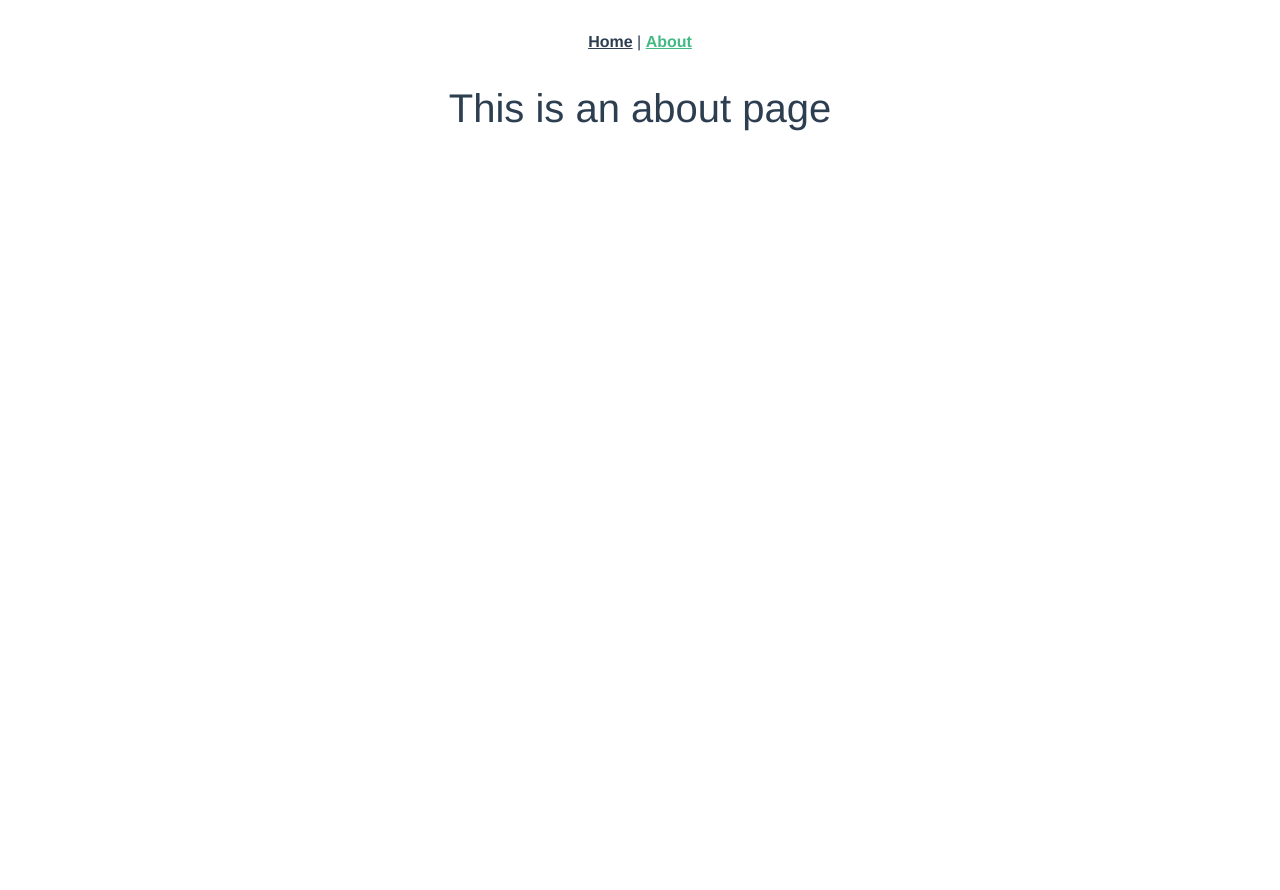
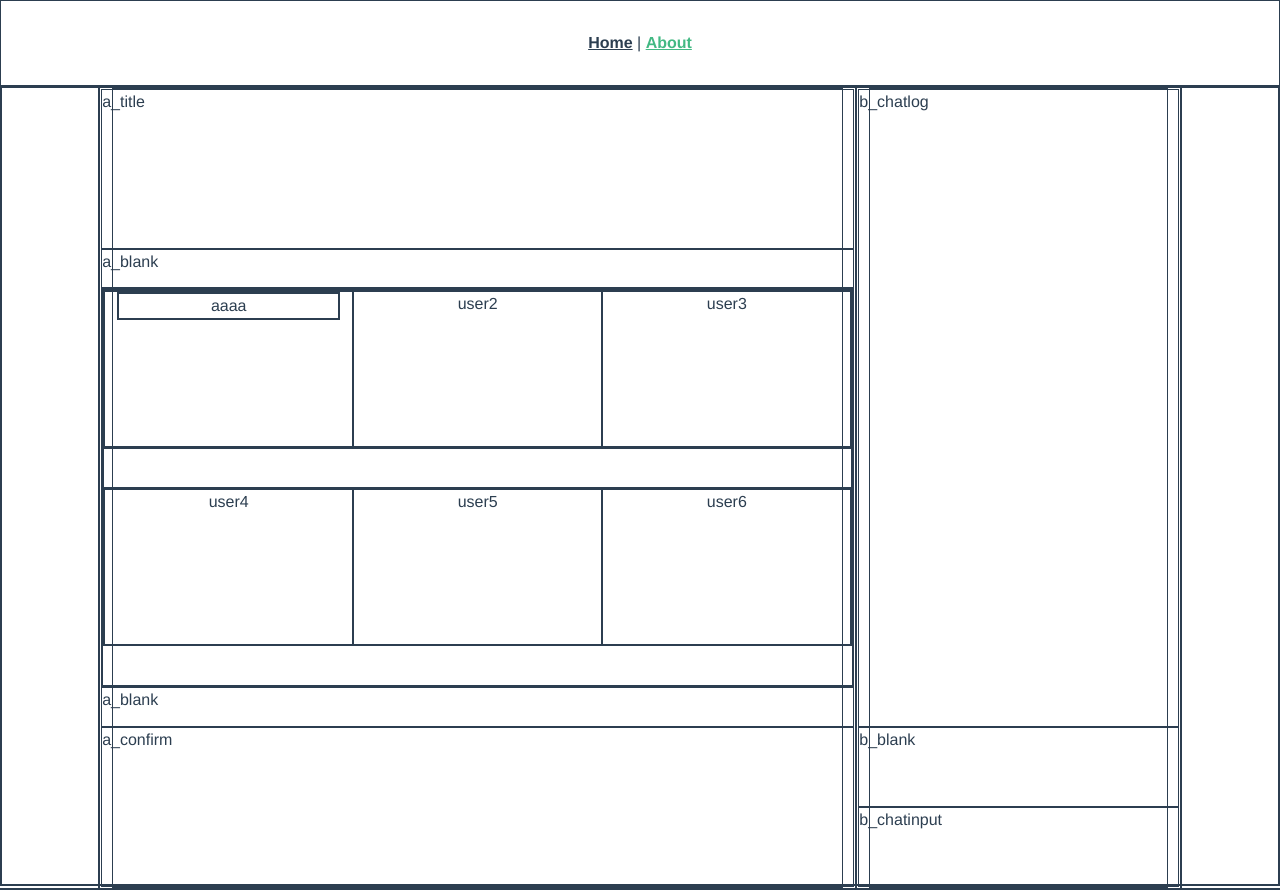
Before and after one commit to zlzlelzl/LiarGame, a Vue app in the folder front-end/: page /about in a window 1280 px wide. Before the commit the page ends 800 px from the top, so only its background shows below. Built offline with nearby package versions, Linux system fonts and the light colour scheme; what bootstrap-icons-vue would draw is missing.

Commit message:
뷰 컨테이너 만들기

```diff
--- a/front-end/src/App.vue
+++ b/front-end/src/App.vue
@@ -3,7 +3,7 @@
     <router-link to="/">Home</router-link> |
     <router-link to="/about">About</router-link>
   </nav>
-  <router-view />
+  <router-view  style="width:100%;height:100vh;"/>
 </template>
 
 <style>
@@ -27,4 +27,10 @@ nav a {
 nav a.router-link-exact-active {
   color: #42b983;
 }
+
+/* 코딩 끝나면 지워주세요 */
+div{
+    border-style: solid;
+    border-width: 1px;
+}
 </style>
--- /dev/null
+++ b/front-end/src/components/ingame/GameUsers.vue
@@ -0,0 +1,41 @@
+<template>
+  <div class="users">
+    <div class="row" style="height:40%;">
+        <div class="col-4">
+            <user-comp></user-comp>
+        </div>
+        <div class="col-4">
+            user2
+        </div>
+        <div class="col-4">
+            user3
+        </div>
+    </div>
+    <div class="row" style="height:10%;"></div>
+    <div class="row" style="height:40%;">
+        <div class="col-4">
+            user4
+        </div>
+        <div class="col-4">
+            user5
+        </div>
+        <div class="col-4">
+            user6
+        </div>
+    </div>
+  </div>
+</template>
+
+<script>
+import UserComp from "@/components/ingame/UserComp.vue"
+
+export default {
+  components: { UserComp },
+  name: "GameUser",
+  created() {
+
+  },
+}
+</script>
+
+<style></style>
--- /dev/null
+++ b/front-end/src/components/ingame/MainChat.vue
@@ -0,0 +1,18 @@
+<template>
+  <div class="chat">
+    <div class="row" style="height:80%">b_chatlog</div>
+    <div class="row" style="height:10%">b_blank</div>
+    <div class="row" style="height:10%">b_chatinput</div>
+  </div>
+</template>
+
+<script>
+export default {
+  name: "MainChat",
+  created() {
+
+  },
+}
+</script>
+
+<style></style>
--- /dev/null
+++ b/front-end/src/components/ingame/MainGame.vue
@@ -0,0 +1,25 @@
+<template>
+  <div class="game">
+    <div class="row" style="height:20%">a_title</div>
+    <div class="row" style="height:5%">a_blank</div>
+    <div class="row" style="height:50%">
+        <game-users></game-users>
+    </div>
+    <div class="row" style="height:5%">a_blank</div>
+    <div class="row" style="height:20%">a_confirm</div>
+  </div>
+</template>
+
+<script>
+import GameUsers from "@/components/ingame/GameUsers.vue"
+
+export default {
+  components: { GameUsers },
+  name: "MainGame",
+  created() {
+
+  },
+}
+</script>
+
+<style></style>
--- /dev/null
+++ b/front-end/src/components/ingame/UserComp.vue
@@ -0,0 +1,26 @@
+<template>
+  <div class="user">
+    <user-comp-speak>
+        <div class="row" style="height:40%;">
+            <div class="col-4">
+                user1
+            </div>
+        </div>
+    </user-comp-speak>
+
+  </div>
+</template>
+
+<script>
+import UserCompSpeak from "@/components/ingame/UserCompSpeak.vue";
+
+export default {
+  name: "UserComp",
+  components: { UserCompSpeak },
+  created() {
+
+  },
+}
+</script>
+
+<style></style>
--- /dev/null
+++ b/front-end/src/components/ingame/UserCompSpeak.vue
@@ -0,0 +1,14 @@
+<template>
+  <div class="userSpeak">
+    aaaa
+  </div>
+</template>
+
+<script>
+export default {
+  name: "UserCompSpeak",
+  created() {},
+}
+</script>
+
+<style></style>
--- a/front-end/src/router/index.js
+++ b/front-end/src/router/index.js
@@ -10,11 +10,7 @@ const routes = [
   {
     path: "/about",
     name: "about",
-    // route level code-splitting
-    // this generates a separate chunk (about.[hash].js) for this route
-    // which is lazy-loaded when the route is visited.
-    component: () =>
-      import(/* webpackChunkName: "about" */ "../views/AboutView.vue"),
+    component: () => import("../views/AboutView.vue"),
   },
 ];
 
--- a/front-end/src/views/AboutView.vue
+++ b/front-end/src/views/AboutView.vue
@@ -1,5 +1,32 @@
 <template>
-  <div class="about">
-    <h1>This is an about page</h1>
+  <div class="about" style="width:100%;height:100vh;">
+
+    <div class="row">
+        <div class="col-1">
+        </div>
+        <div class="col-7">
+            <main-game style="width:100%;height:100vh;"></main-game>
+        </div>
+        <div class="col-3">
+            <main-chat style="width:100%;height:100vh;"></main-chat>
+        </div>
+        <div class="col-1">
+        </div>
+    </div>
+
   </div>
 </template>
+
+<script>
+// import { mapState } from "vuex";
+import MainChat from "../components/ingame/MainChat.vue";
+import MainGame from "../components/ingame/MainGame.vue";
+
+export default {
+    "name":"AboutView",
+    components: {
+    MainChat, MainGame
+  }
+}
+
+</script>
```
Also changed, not shown: front-end/package.json (+5 -8 lines), 1 other file (tests, documents, lock files or other folders).
